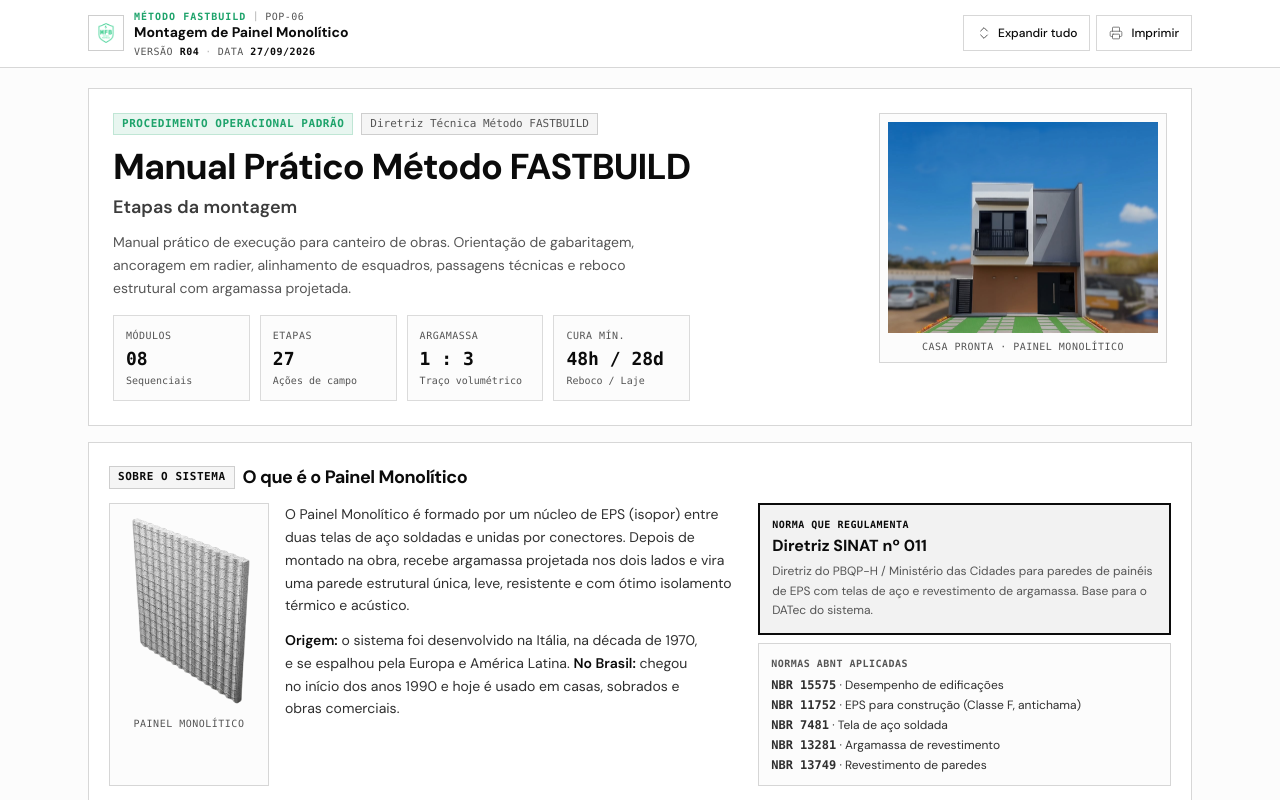
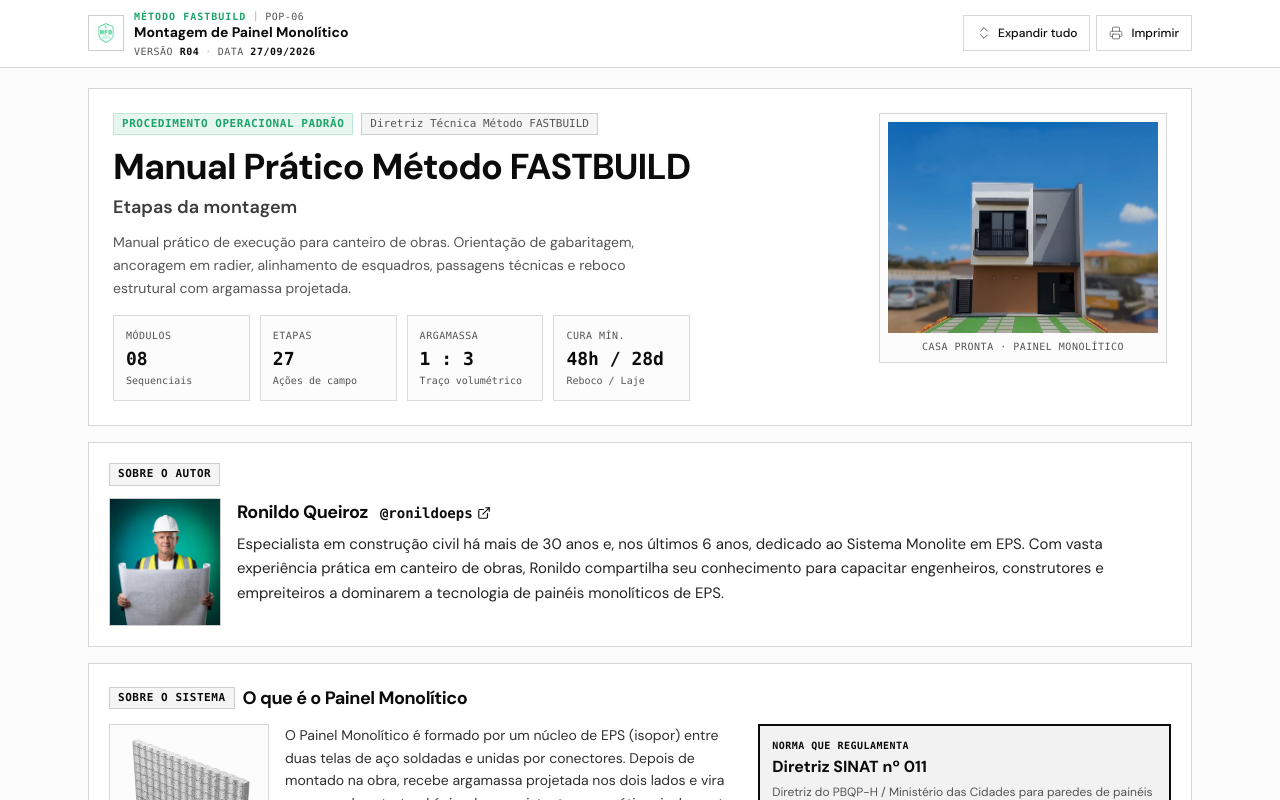
Before and after one commit to gabrieloevangelista/pop-metodo-fastbuild, a Next.js app: page / in a window 1280 px wide. Shown: the top 800 px of the page. Built offline with nearby package versions, Linux system fonts and the light colour scheme.

Commit message:
Add author photo to author section

```diff
--- a/app/page.tsx
+++ b/app/page.tsx
@@ -208,7 +208,7 @@ const modules: Array<{
  title: "Marcar dutos e caixinhas com tinta spray",
  highlight: true,
  details:
- "Com o projeto em mãos, o Técnico de Instalação marca a posição dos dutos elétricos, hidr����ulicos e das caixinhas de interruptor utilizando exclusivamente TINTA SPRAY. Não use outro tipo de marcador. Tempo médio: 4 horas para marcar e iniciar a execução.",
+ "Com o projeto em mãos, o Técnico de Instalação marca a posição dos dutos elétricos, hidr������ulicos e das caixinhas de interruptor utilizando exclusivamente TINTA SPRAY. Não use outro tipo de marcador. Tempo médio: 4 horas para marcar e iniciar a execução.",
  },
  {
  title: "Abrir os dutos com soprador térmico",
@@ -482,6 +482,52 @@ export default function Page() {
  </figure>
  </div>
  </section>
+
+        {/* Sobre o autor */}
+        <section
+          aria-labelledby="sobre-autor-titulo"
+          className="rounded-none border border-border/80 bg-card p-4 md:p-5"
+        >
+          <div className="flex items-center gap-2 mb-3">
+            <span className="px-2 py-0.5 rounded-none text-[11px] font-mono font-semibold uppercase tracking-wider bg-secondary text-foreground border border-border">
+              Sobre o autor
+            </span>
+          </div>
+
+          <div className="flex flex-col sm:flex-row sm:items-start gap-3 md:gap-4">
+            <div className="relative shrink-0 h-28 w-24 md:h-32 md:w-28 overflow-hidden border border-border bg-secondary">
+              <Image
+                src="/images/ronildo-queiroz.jpg"
+                alt="Ronildo Queiroz de capacete e colete de segurança segurando um projeto arquitetônico"
+                fill
+                sizes="112px"
+                className="object-cover object-top"
+              />
+            </div>
+            <div className="flex flex-col gap-1.5 min-w-0">
+              <div className="flex flex-wrap items-baseline gap-x-3 gap-y-1">
+                <h2
+                  id="sobre-autor-titulo"
+                  className="text-base md:text-lg font-bold tracking-tight text-foreground"
+                >
+                  Ronildo Queiroz
+                </h2>
+                <a
+                  href="https://www.instagram.com/ronildoeps"
+                  target="_blank"
+                  rel="noopener noreferrer"
+                  className="inline-flex items-center gap-1 text-sm font-mono font-semibold text-primary hover:underline print:text-foreground"
+                >
+                  @ronildoeps
+                  <ExternalLink className="h-3.5 w-3.5 print:hidden" aria-hidden="true" />
+                </a>
+              </div>
+              <p className="text-sm md:text-[15px] leading-relaxed text-foreground/90 text-pretty">
+                Especialista em construção civil há mais de 30 anos e, nos últimos 6 anos, dedicado ao Sistema Monolite em EPS. Com vasta experiência prática em canteiro de obras, Ronildo compartilha seu conhecimento para capacitar engenheiros, construtores e empreiteiros a dominarem a tecnologia de painéis monolíticos de EPS.
+              </p>
+            </div>
+          </div>
+        </section>
 
         {/* Sobre o sistema: origem e normas */}
         <section
```
Also changed, not shown: public/images/ronildo-queiroz.jpg (added).
